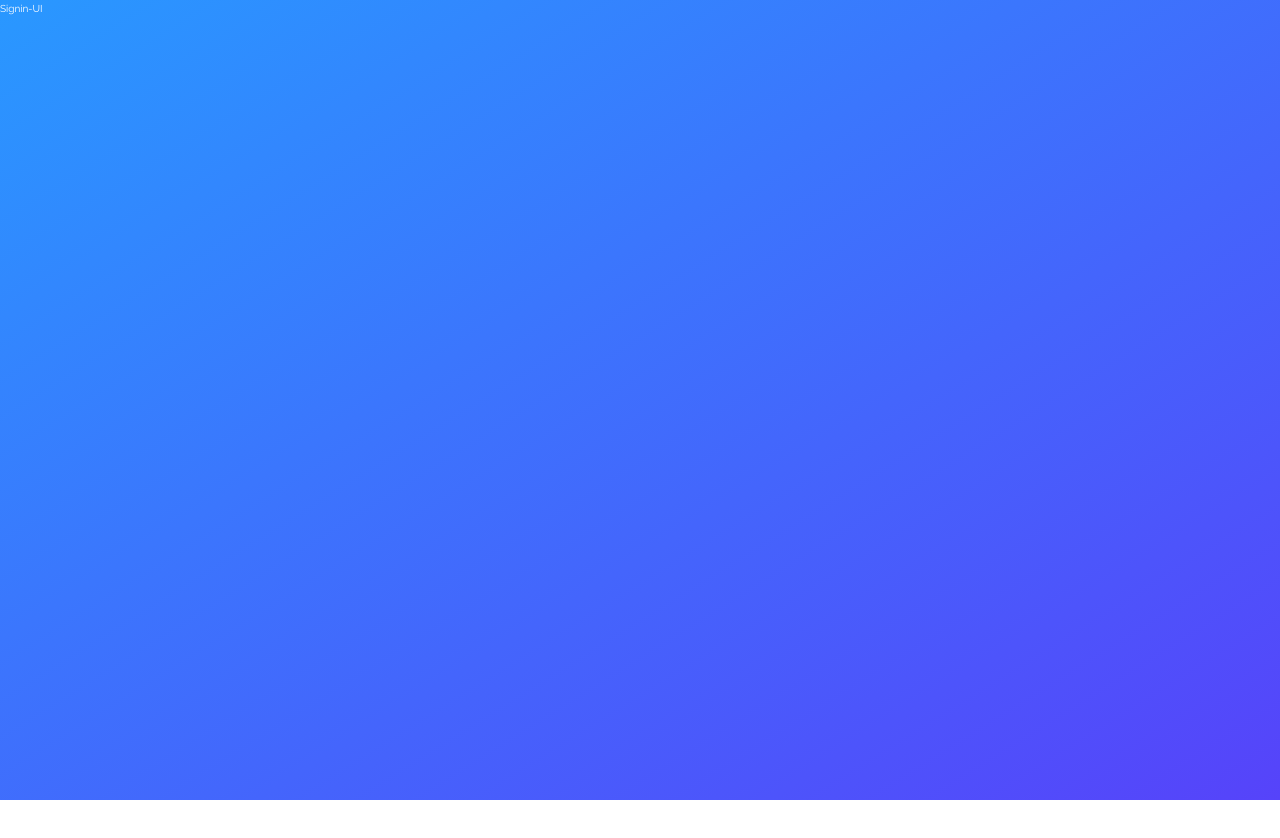
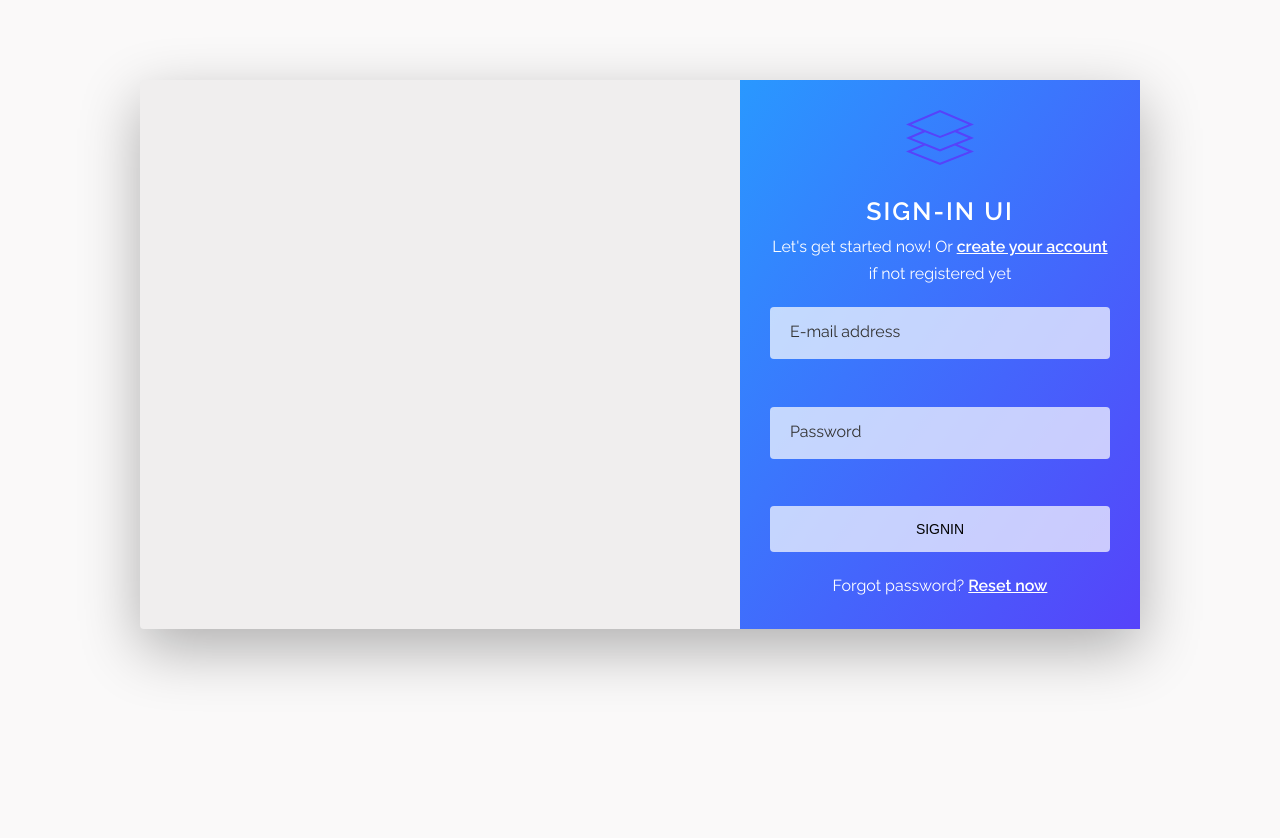
Before and after one commit to EduardoGiacomini/signin-ui, a website: page index.html in a window 1280 px wide. Before the commit the page ends 800 px from the top, so only its background shows below. Drawn offline with Linux system fonts and the light colour scheme.

Commit message:
Building signin form

```diff
--- a/index.html
+++ b/index.html
@@ -13,7 +13,48 @@
 </head>
 
 <body>
-    Signin-UI
+
+    <div class="container">
+
+        <div class="container__primary">
+
+        </div>
+
+        <div class="container__secondary">
+            <div class="logo-box u-center-box">
+                <img src="assets/favicon.svg" alt="Signin-UI Logo" class="logo-box__logo">
+            </div>
+
+            <div class="text-box u-center-text">
+                <h2 class="heading-secondary">Sign-in UI</h2>
+                <p class="paragraph">Let's get started now! Or <a href="#" class="link">create your
+                        account</a> if not registered yet</p>
+            </div>
+
+            <form action="#" class="form-box">
+                <div class="form-box__group">
+                    <input type="email" class="form-box__input" placeholder="E-mail address" id="email" required>
+                    <label for="email" class="form-box__label">E-mail address</label>
+                </div>
+
+                <div class="form-box__group">
+                    <input type="password" class="form-box__input" placeholder="Password" id="password" required>
+                    <label for="password" class="form-box__label">Password</label>
+                </div>
+
+                <div class="form-box__group">
+                    <button class="btn btn--primary">Signin</button>
+                </div>
+
+                <div class="form-box__group form-box__text u-center-text">
+                    <p class="paragraph">Forgot password? <a href="#" class="link">Reset now</a></p>
+                </div>
+            </form>
+        </div>
+
+
+    </div>
+
 </body>
 
 </html>
--- a/sass/_base.scss
+++ b/sass/_base.scss
@@ -1,15 +1,4 @@
 /* _base.scss => initial configurations and declarations */
-
-:root {
-    /* colors */
-    --color-primary: #1c81e0;
-    --color-primary-light: #2998ff;
-    --color-primary-dark: #5643fa;
-
-    --color-black: #000;
-    --color-white: #fff;
-}
-
 *,
 *::after,
 *::before {
@@ -24,12 +13,7 @@ html {
 
 body {
   box-sizing: border-box;
-    background-image: linear-gradient(
-        to right bottom,
-        var(--color-primary-light),
-        var(--color-primary-dark));
-    background-size: cover;
-    background-repeat: no-repeat;
+  background-color: var(--color-grey-light-1);
 
   min-height: 100vh;
 }
--- /dev/null
+++ b/sass/_layout.scss
@@ -0,0 +1,146 @@
+.container {
+  max-width: 100rem;
+  min-height: 50rem;
+  margin: 8rem auto 0 auto;
+  background-color: var(--color-grey-light-3);
+  box-shadow: var(--shadow-dark);
+  border-radius: 0.4rem;
+  display: flex;
+
+  &__primary {
+    width: 60%;
+  }
+
+  &__secondary {
+    width: 40%;
+    padding: 3rem;
+    background-image: linear-gradient(
+      to right bottom,
+      var(--color-primary-light),
+      var(--color-primary-dark)
+    );
+    background-size: cover;
+  }
+}
+
+.logo-box {
+  width: 20%;
+
+  &__logo {
+    width: 100%;
+  }
+}
+
+.text-box {
+  margin: 2rem 0;
+  color: var(--color-white);
+}
+
+.form-box {
+  &__group:not(:last-child) {
+    margin-bottom: 2rem;
+  }
+
+  &__input {
+    display: block;
+    width: 100%;
+    font-family: inherit;
+    font-size: var(--default-font-size);
+    color: var(--color-grey-dark-1);
+    padding: 1.5rem 2rem;
+    border: none;
+    border-radius: 0.4rem;
+    background-color: rgba(
+      255,
+      255,
+      255,
+      0.7
+    ); // rgba(var(--color-white), .X) does not work
+    border-bottom: 0.3rem solid transparent;
+    transition: all 0.3s;
+
+    &:valid {
+      border-bottom: 0.3rem solid var(--color-success);
+    }
+
+    &:focus {
+      outline: none;
+      box-shadow: var(--shadow-light);
+      border-bottom: 0.3rem solid var(--color-success);
+    }
+
+    &:focus:invalid {
+      border-bottom: 0.3rem solid var(--color-error);
+    }
+
+    &::-webkit-input-placeholder {
+      color: var(--color-grey-dark-1);
+    }
+  }
+
+  &__label {
+    color: var(--color-grey-dark-1);
+    font-size: 1.2rem;
+    font-weight: 600;
+    margin-left: 2rem;
+    margin-top: 0.7rem;
+    display: block;
+    transition: all 0.3s;
+  }
+
+  &__input:placeholder-shown + &__label {
+    opacity: 0;
+    visibility: hidden;
+    transform: translateY(-4rem);
+  }
+
+  &__input:not(:placeholder-shown):invalid {
+    border-bottom: 0.3rem solid var(--color-error);
+  }
+
+  &__text {
+      color: var(--color-white);
+  }
+}
+
+.btn {
+  width: 100%;
+  font-size: 1.4rem;
+  text-transform: uppercase;
+  border: none;
+  padding: 1.5rem 4rem;
+  display: inline-block;
+  border-radius: 0.4rem;
+  transition: all 0.2s;
+  cursor: pointer;
+
+  &:hover {
+    transform: translateY(-0.3rem);
+    box-shadow: var(--shadow-medium);
+  }
+
+  &:active,
+  &:focus {
+    outline: none;
+    transform: translateY(-0.1rem);
+    box-shadow: var(--shadow-tiny);
+  }
+
+  &--primary {
+    background-color: rgba(255, 255, 255, 0.7);
+
+    &:hover,
+    &:focus {
+      background-color: rgba(255, 255, 255, 0.8);
+    }
+  }
+}
+
+.link {
+    color: var(--color-white);
+    font-weight: 600;
+
+    &:hover {
+        text-shadow: var(--shadow-medium);
+    }
+}
--- a/sass/_typography.scss
+++ b/sass/_typography.scss
@@ -4,5 +4,17 @@ body {
     font-family: "Raleway", sans-serif;
     font-weight: 400;
     line-height: 1.7;
-    color: var(--color-white);
+    color: var(--color-grey-dark-3);
 }
+
+.heading-secondary {
+    font-size: 2.5rem;
+    text-transform: uppercase;
+    font-weight: 600;
+    display: inline-block;
+    letter-spacing: .2rem;
+}
+
+.paragraph {
+    font-size: var(--default-font-size);
+}
--- /dev/null
+++ b/sass/_utilities.scss
@@ -0,0 +1,7 @@
+.u-center-text {
+  text-align: center !important;
+}
+
+.u-center-box {
+    margin: 0 auto !important;
+}
--- /dev/null
+++ b/sass/_variables.scss
@@ -0,0 +1,31 @@
+/* _variables.scss => variables declarations */
+:root {
+  /* colors */
+  --color-primary: #1c81e0;
+  --color-primary-light: #2998ff;
+  --color-primary-dark: #5643fa;
+
+  --color-success: #55c57a;
+  --color-error: #ff4f30;
+
+  --color-grey-light-1: #faf9f9;
+  --color-grey-light-2: #f4f2f2;
+  --color-grey-light-3: #f0eeee;
+  --color-grey-light-4: #ccc;
+
+  --color-grey-dark-1: #333;
+  --color-grey-dark-2: #777;
+  --color-grey-dark-3: #999;
+
+  --color-black: #000;
+  --color-white: #fff;
+
+  /* box-shadows */
+  --shadow-tiny: 0 0.5rem 1rem rgba(0, 0, 0, 0.2);
+  --shadow-light: 0 1rem 2rem rgba(0, 0, 0, 0.1);
+  --shadow-medium: 0 1rem 3rem rgba(0, 0, 0, 0.2);
+  --shadow-dark: 0 2rem 6rem rgba(0, 0, 0, 0.3);
+
+  /* font-sizes */
+  --default-font-size: 1.6rem;
+}
--- a/sass/main.scss
+++ b/sass/main.scss
@@ -1,3 +1,6 @@
 /* main.scss => main file of styles */
 @import "base";
+@import "layout";
 @import "typography";
+@import "utilities";
+@import "variables";
```
Also changed, not shown: styles/style.css. Lines whose indentation alone changed are shown as unchanged.
